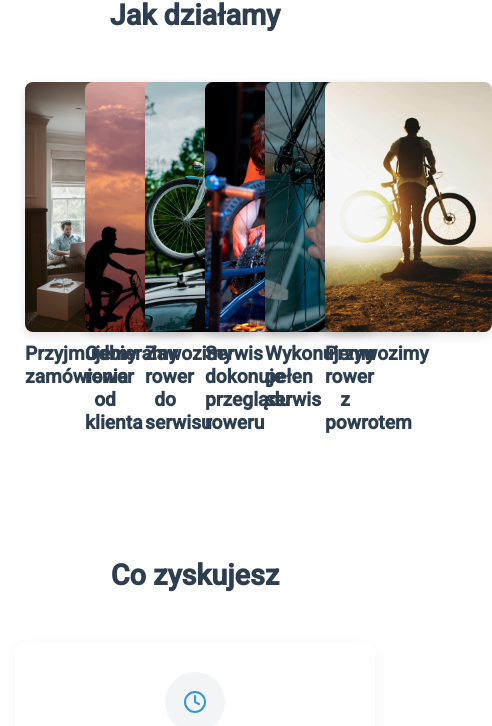
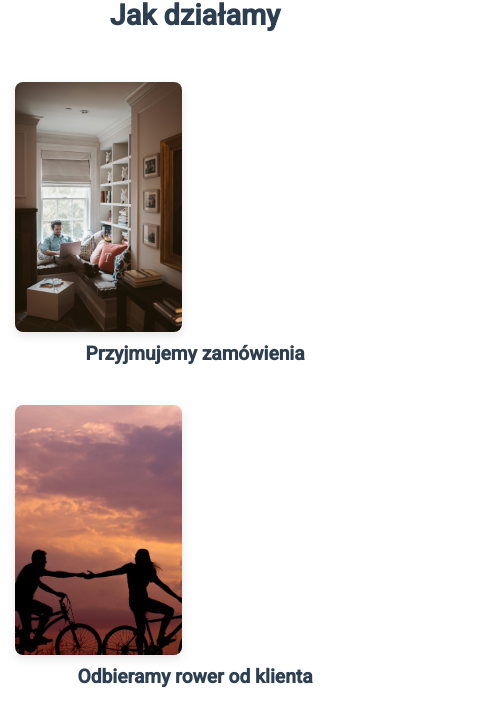
Before and after one commit to mimik91/SamaRamaFront, an Angular app: page / in a window 390 px wide. Shown: the part 756-1482 px from the top of the page, 492 px wide, since content can reach past the window. Built offline with nearby package versions, Linux system fonts and the light colour scheme; no server answers.

Commit message:
more responsive site

```diff
--- a/src/app/home/home.component.css
+++ b/src/app/home/home.component.css
@@ -1,32 +1,4 @@
-@media screen and (min-width: 1800px) {
-  .process-image-container {
-    width: calc(16.666% - 30px);
-  }
-
-  .process-image {
-    height: 480px;
-  }
-}
-
-@media screen and (min-width: 1400px) and (max-width: 1799px) {
-  .process-image-container {
-    width: calc(16.666% - 30px);
-  }
-
-  .process-image {
-    height: 400px;
-  }
-}
-
-@media screen and (min-width: 1200px) and (max-width: 1399px) {
-  .process-image-container {
-    width: calc(16.666% - 30px);
-  }
-
-  .process-image {
-    height: 350px;
-  }
-}.hero-section {
+.hero-section {
   width: 100%;
   margin-top: 0;
   position: relative;
@@ -72,7 +44,7 @@
 .hero-title {
   font-size: 4rem;
   font-weight: bold;
-  margin-bottom: 25px; /* Zwiększona przerwa z 15px na 25px */
+  margin-bottom: 15px;
   text-shadow: 2px 2px 4px rgba(0, 0, 0, 0.5);
   letter-spacing: 1px;
 }
@@ -548,9 +520,10 @@
 }
 
 /* Responsiveness */
-@media screen and (max-width: 1199px) {
+@media screen and (max-width: 1200px) {
   .process-image-container {
-    width: calc(33.333% - 30px);
+    flex: 0 0 calc(33.333% - 25px);
+    max-width: calc(33.333% - 25px);
   }
 
   .process-image {
@@ -574,7 +547,8 @@
   }
 
   .process-image-container {
-    width: calc(50% - 20px);
+    flex: 0 0 calc(50% - 20px);
+    max-width: calc(50% - 20px);
   }
 
   .process-image {
@@ -594,7 +568,6 @@
     padding: 40px 15px;
   }
 
-
 @media screen and (max-width: 480px) {
   .hero-title {
     font-size: 2.5rem;
@@ -605,7 +578,8 @@
   }
 
   .process-image-container {
-    width: 100%;
+    flex: 0 0 100%;
+    max-width: 100%;
   }
 
   .process-image {
```
Also changed, not shown: src/assets/images/home-image.png (deleted).
